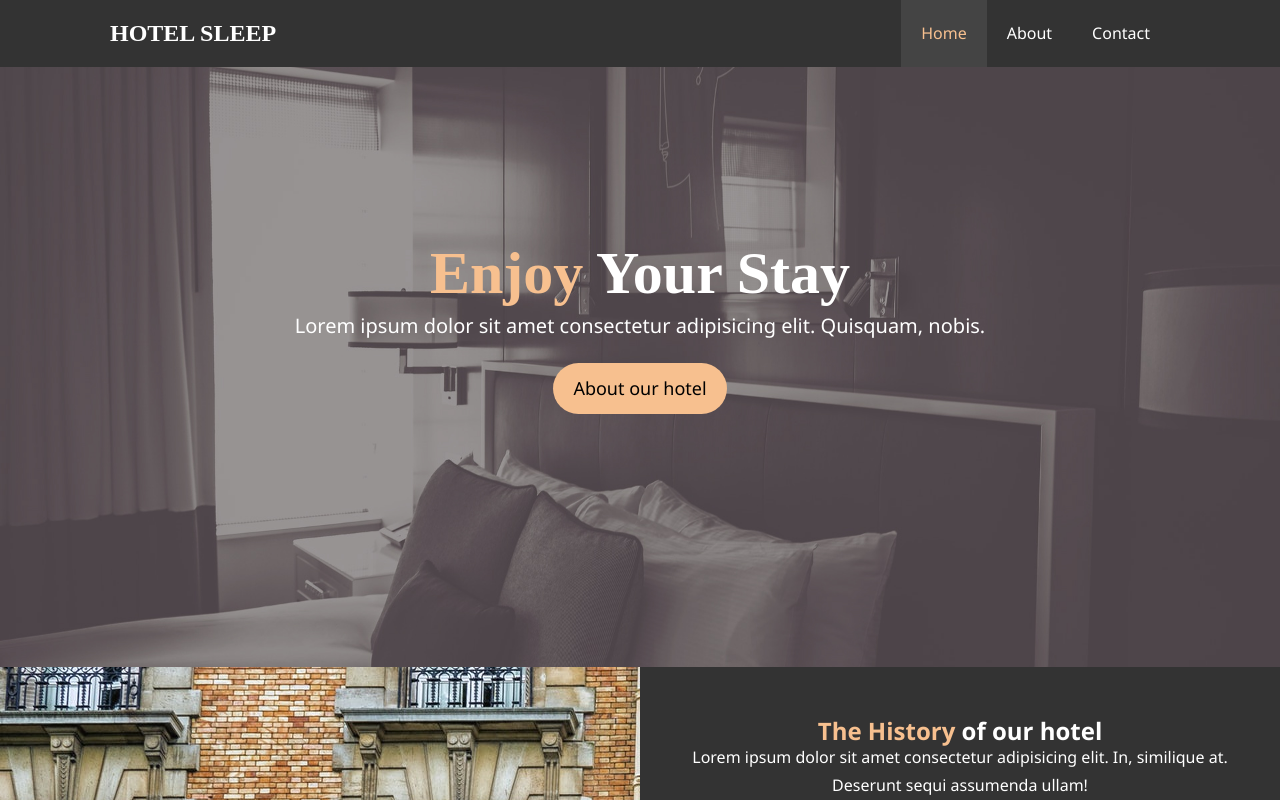
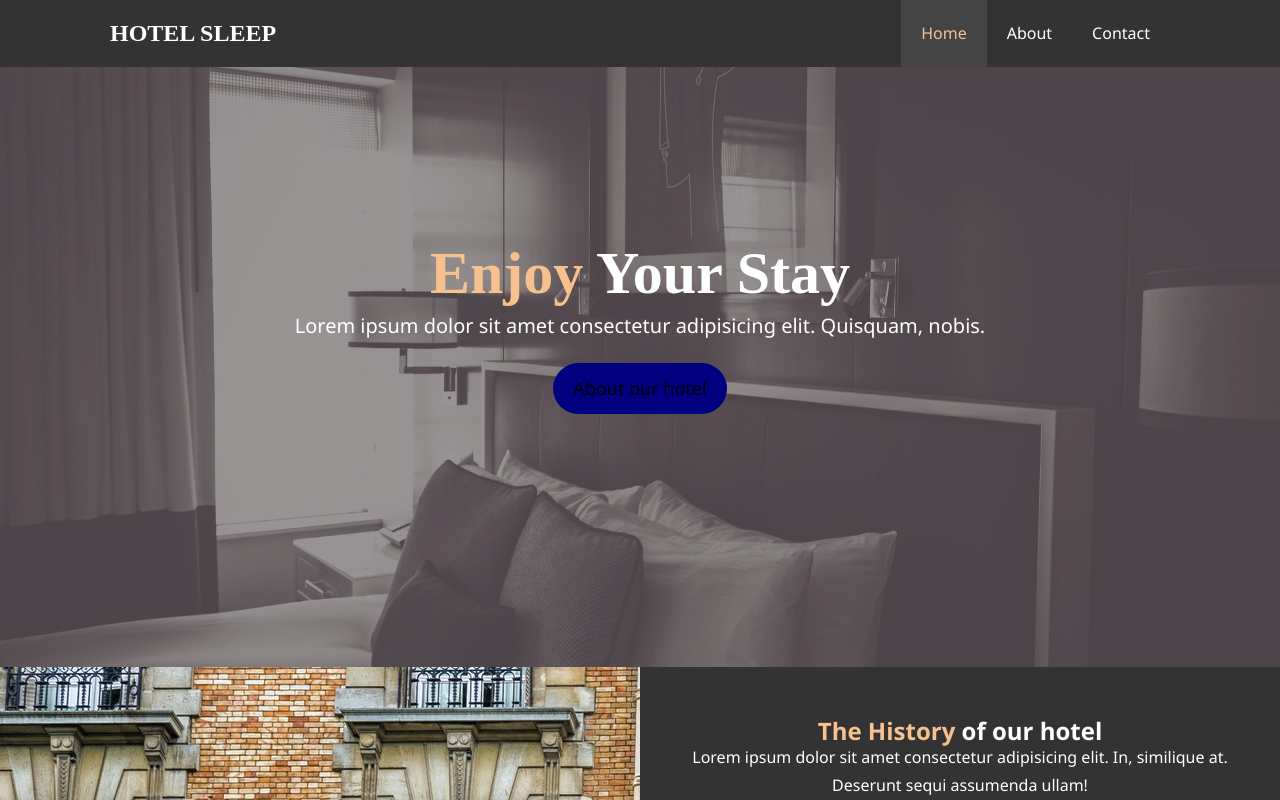
Before and after one commit to havocwreckage/hotelapp, a plain HTML site: page index.html in a window 1280 px wide. In both pictures the pointer is over the link "About our hotel". Shown: the top 800 px of the page. Drawn offline with Linux system fonts and the light colour scheme; a web font is replaced by a local one.

Commit message:
changed hover color to navy

```diff
--- a/css/style.css
+++ b/css/style.css
@@ -73,7 +73,7 @@ a {
     border-radius: 30px;
 }
 .btn:hover{
-    background: #f7c08f;
+    background: navy;
     color: black;
     border-radius: 30px;
     border-radius: 1.5em;
```
